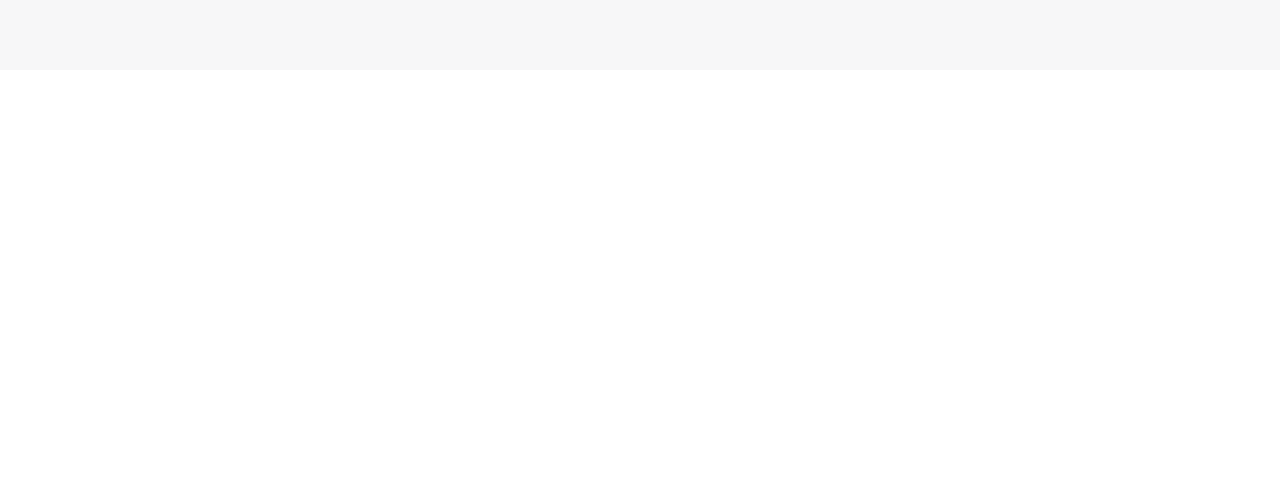
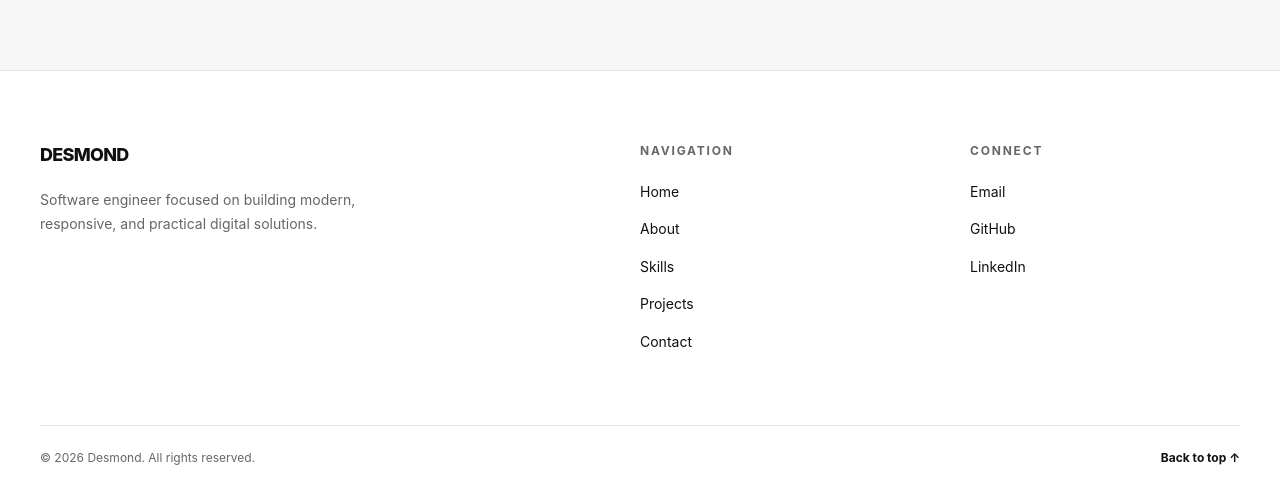
Before and after one commit to desmondkatorgbande99-hash/My-Portfolio, a React app: page / in a window 1280 px wide. Shown: the part 4323-4809 px from the top of the page. Before the commit the page ends 4393 px from the top, so only its background shows below. Built offline with nearby package versions, Linux system fonts and the light colour scheme; the HTML template or start-up script is replaced by a standard one.

Commit message:
feat: complete core portfolio sections

```diff
--- a/src/App.tsx
+++ b/src/App.tsx
@@ -3,6 +3,7 @@
 import About from "./components/About/About";
 import Skills from "./components/Skills/skills";
 import Projects from "./Projects/Projects";
+import Footer from "./components/Footer/Footer";
 
 function App() {
   return (
@@ -15,6 +16,8 @@
         <Skills />
         <Projects />
       </main>
+
+      <Footer />
     </>
   );
 }
--- /dev/null
+++ b/src/components/Footer/Footer.module.css
@@ -0,0 +1,169 @@
+.footer {
+  border-top: 1px solid var(--color-border);
+
+  background-color: var(--color-background);
+}
+
+
+/* =================================
+   TOP
+================================= */
+
+.top {
+  display: grid;
+
+  grid-template-columns:
+    2fr 1fr 1fr;
+
+  gap: 60px;
+
+  padding-block: 70px;
+}
+
+.introduction {
+  max-width: 420px;
+}
+
+.logo {
+  display: inline-block;
+
+  margin-bottom: 18px;
+
+  font-size: var(--font-size-lg);
+
+  font-weight: 800;
+
+  letter-spacing: -0.04em;
+}
+
+.introduction p {
+  max-width: 380px;
+
+  color: var(--color-text-muted);
+
+  font-size: var(--font-size-sm);
+
+  line-height: 1.7;
+}
+
+
+/* =================================
+   NAVIGATION
+================================= */
+
+.navigationTitle {
+  margin-bottom: 18px;
+
+  color: var(--color-text-muted);
+
+  font-size: var(--font-size-xs);
+
+  font-weight: 700;
+
+  letter-spacing: 0.15em;
+}
+
+.navigation ul,
+.connect ul {
+  display: flex;
+
+  flex-direction: column;
+
+  gap: 12px;
+}
+
+.navigation a,
+.connect a {
+  color: var(--color-text);
+
+  font-size: var(--font-size-sm);
+
+  transition:
+    color var(--transition-fast);
+}
+
+.navigation a:hover,
+.connect a:hover {
+  color: var(--color-text-muted);
+}
+
+
+/* =================================
+   BOTTOM
+================================= */
+
+.bottom {
+  display: flex;
+
+  align-items: center;
+
+  justify-content: space-between;
+
+  gap: 20px;
+
+  padding-block: 22px;
+
+  border-top: 1px solid var(--color-border);
+}
+
+.bottom p {
+  color: var(--color-text-muted);
+
+  font-size: var(--font-size-xs);
+}
+
+.backToTop {
+  font-size: var(--font-size-xs);
+
+  font-weight: 700;
+
+  white-space: nowrap;
+}
+
+.backToTop:hover {
+  text-decoration: underline;
+
+  text-underline-offset: 4px;
+}
+
+
+/* =================================
+   TABLET
+================================= */
+
+@media (max-width: 900px) {
+  .top {
+    grid-template-columns: 1.5fr 1fr 1fr;
+
+    gap: 40px;
+
+    padding-block: 60px;
+  }
+}
+
+
+/* =================================
+   MOBILE
+================================= */
+
+@media (max-width: 600px) {
+  .top {
+    grid-template-columns: 1fr;
+
+    gap: 40px;
+
+    padding-block: 50px;
+  }
+
+  .introduction {
+    max-width: 100%;
+  }
+
+  .bottom {
+    flex-direction: column;
+
+    align-items: flex-start;
+
+    gap: 14px;
+  }
+}
--- /dev/null
+++ b/src/components/Footer/Footer.tsx
@@ -0,0 +1,117 @@
+import styles from "./Footer.module.css";
+
+const footerLinks = [
+  {
+    label: "Home",
+    href: "#home",
+  },
+  {
+    label: "About",
+    href: "#about",
+  },
+  {
+    label: "Skills",
+    href: "#skills",
+  },
+  {
+    label: "Projects",
+    href: "#projects",
+  },
+  {
+    label: "Contact",
+    href: "#contact",
+  },
+];
+
+function Footer() {
+  const currentYear = new Date().getFullYear();
+
+  return (
+    <footer className={styles.footer}>
+      <div className="container">
+        <div className={styles.top}>
+          <div className={styles.introduction}>
+            <a
+              href="#home"
+              className={styles.logo}
+              aria-label="Back to homepage"
+            >
+              DESMOND
+            </a>
+
+            <p>
+              Software engineer focused on building modern,
+              responsive, and practical digital solutions.
+            </p>
+          </div>
+
+          <nav
+            className={styles.navigation}
+            aria-label="Footer navigation"
+          >
+            <p className={styles.navigationTitle}>
+              NAVIGATION
+            </p>
+
+            <ul>
+              {footerLinks.map((link) => (
+                <li key={link.label}>
+                  <a href={link.href}>{link.label}</a>
+                </li>
+              ))}
+            </ul>
+          </nav>
+
+          <div className={styles.connect}>
+            <p className={styles.navigationTitle}>
+              CONNECT
+            </p>
+
+            <ul>
+              <li>
+                <a href="mailto:your.email@example.com">
+                  Email
+                </a>
+              </li>
+
+              <li>
+                <a
+                  href="https://github.com/"
+                  target="_blank"
+                  rel="noreferrer"
+                >
+                  GitHub
+                </a>
+              </li>
+
+              <li>
+                <a
+                  href="https://www.linkedin.com/"
+                  target="_blank"
+                  rel="noreferrer"
+                >
+                  LinkedIn
+                </a>
+              </li>
+            </ul>
+          </div>
+        </div>
+
+        <div className={styles.bottom}>
+          <p>
+            © {currentYear} Desmond. All rights reserved.
+          </p>
+
+          <a
+            href="#home"
+            className={styles.backToTop}
+          >
+            Back to top ↑
+          </a>
+        </div>
+      </div>
+    </footer>
+  );
+}
+
+export default Footer;
```
